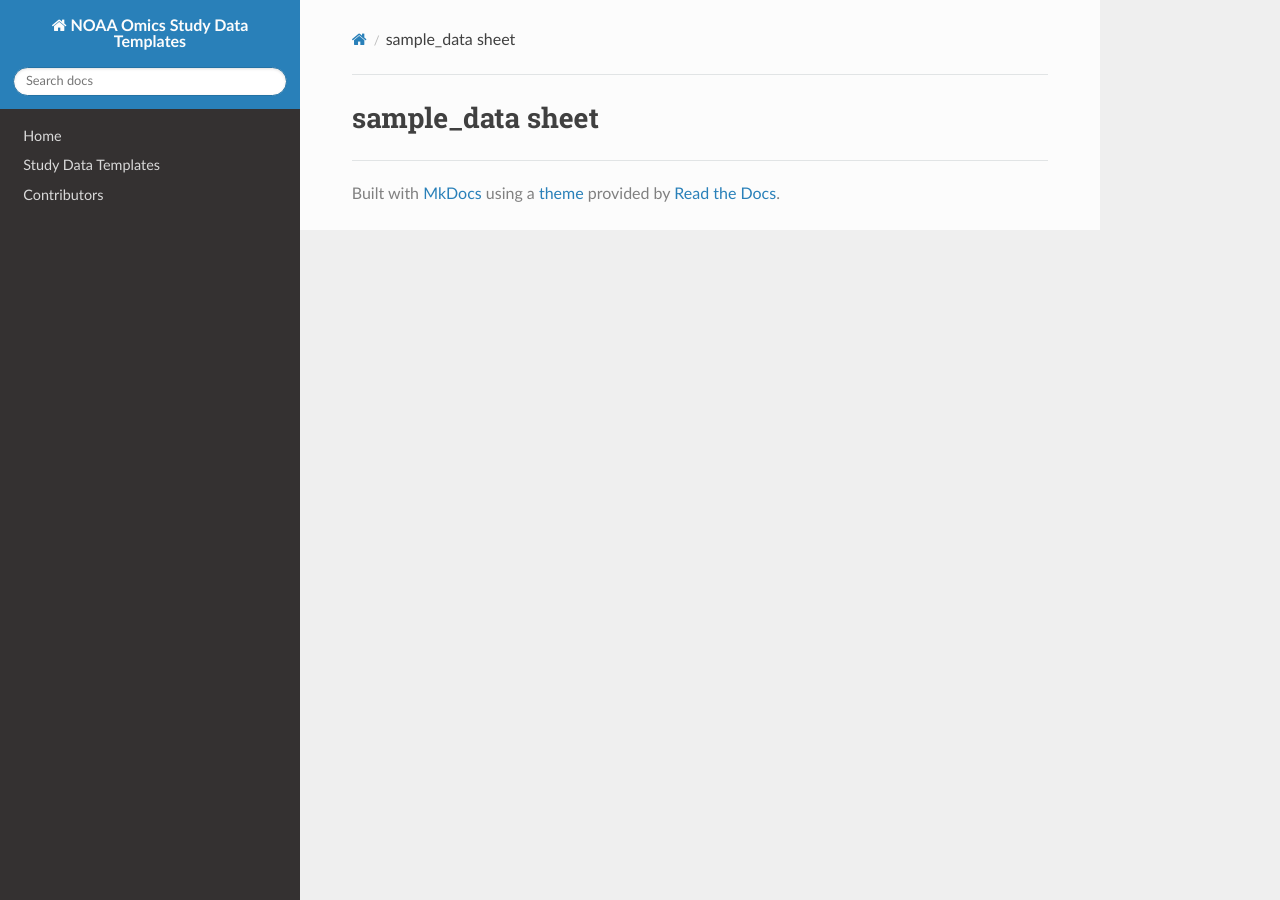
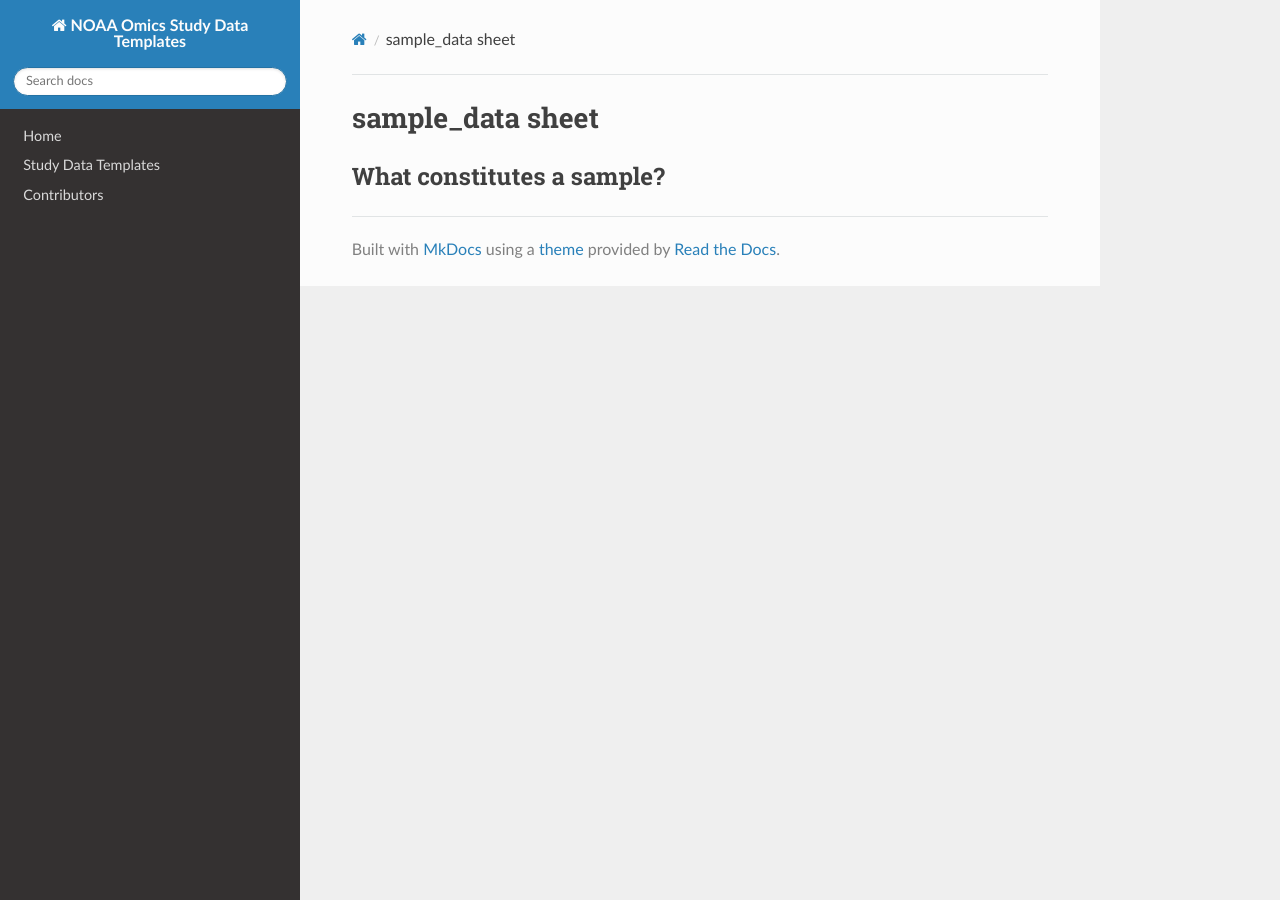
Before and after one commit to NOAA-Omics/noaa-omics-templates, an MkDocs documentation site: the page built from docs/sample_data.md, in a window 1280 px wide. Built offline with MkDocs 1.6.1, drawn with Linux system fonts in a browser that asks for light colours; nearby versions of some CDN libraries.

Commit message:
Update sample_data.md

```diff
--- a/docs/sample_data.md
+++ b/docs/sample_data.md
@@ -1 +1,3 @@
 # sample_data sheet
+
+## What constitutes a sample?
```
